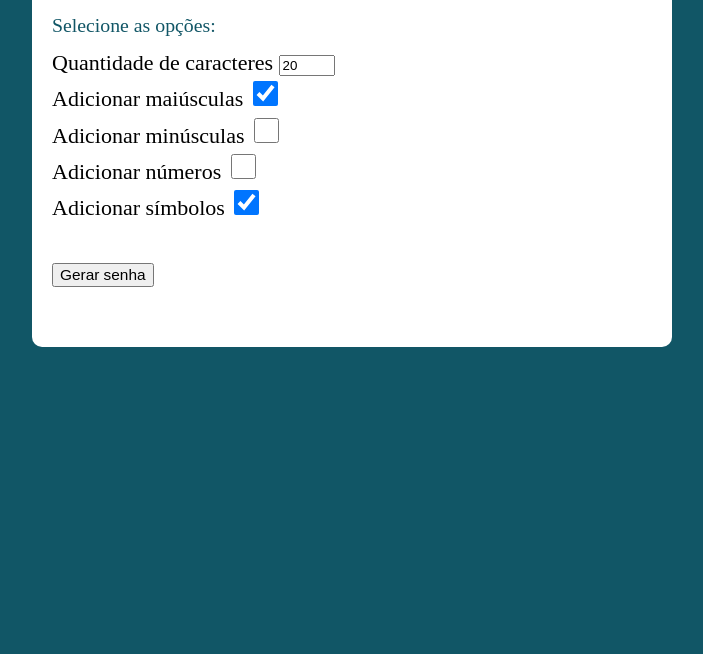
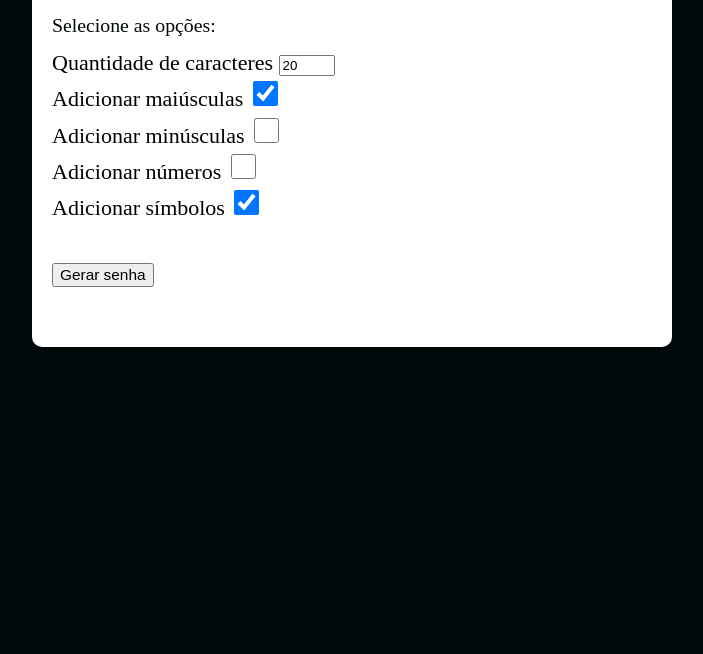
Before and after one commit to lauluah/Gerador, a website built with webpack: page index.html in a window 1280 px wide. Shown: the part 146-800 px from the top of the page, without its empty margins (288-991 px from the left). Built offline with nearby package versions, Linux system fonts and the light colour scheme.

Commit message:
Update style.css

```diff
--- a/src/assets/css/style.css
+++ b/src/assets/css/style.css
@@ -1,6 +1,6 @@
 :root {
-  --primary-color: rgb(17, 86, 102);
-  --primary-color-darker: rgb(9, 48, 56);
+  --primary-color: rgb(0, 7, 8);
+  --primary-color-darker: rgb(100, 101, 102, 0.579);
 }
 
 * {
```
